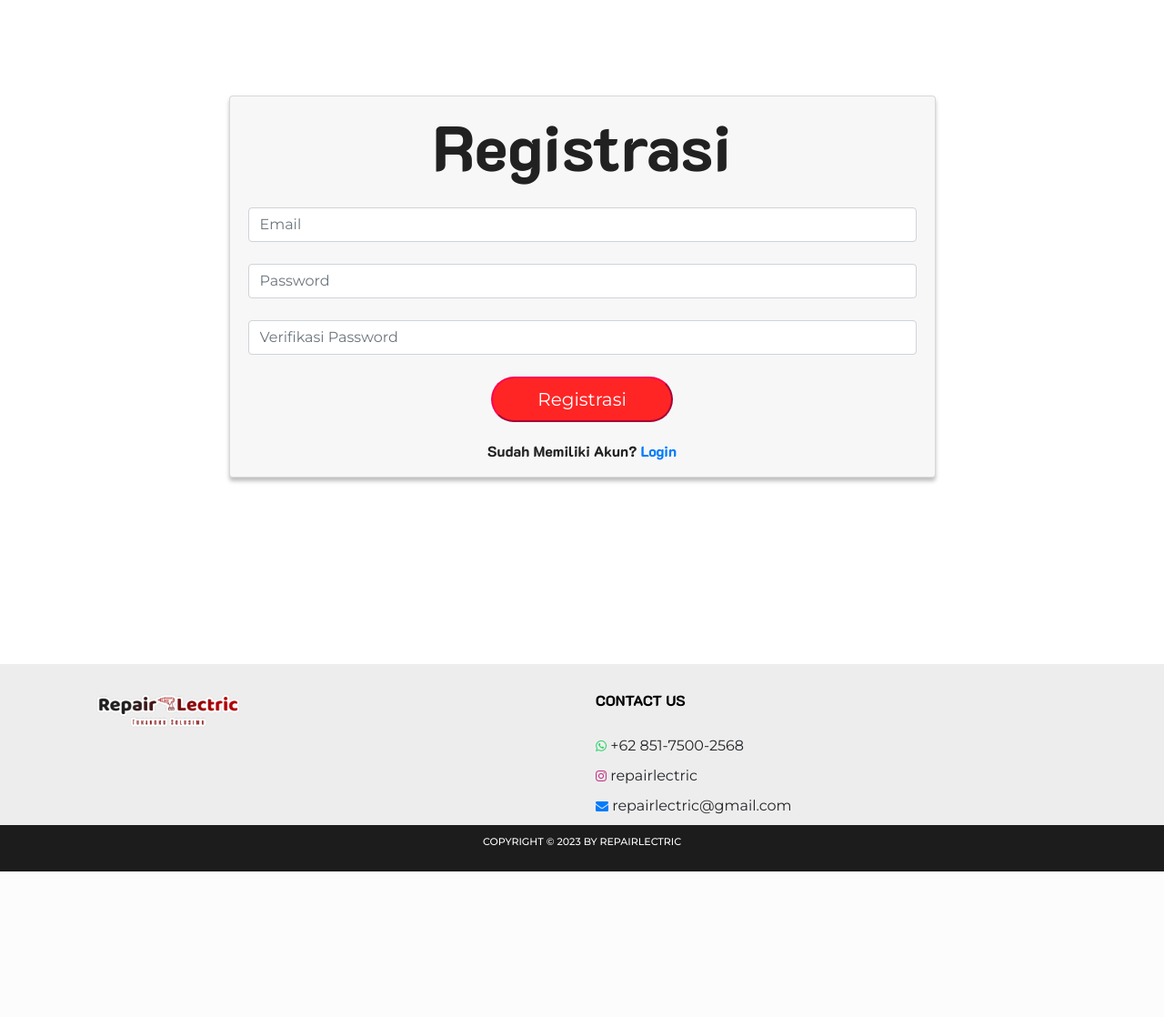
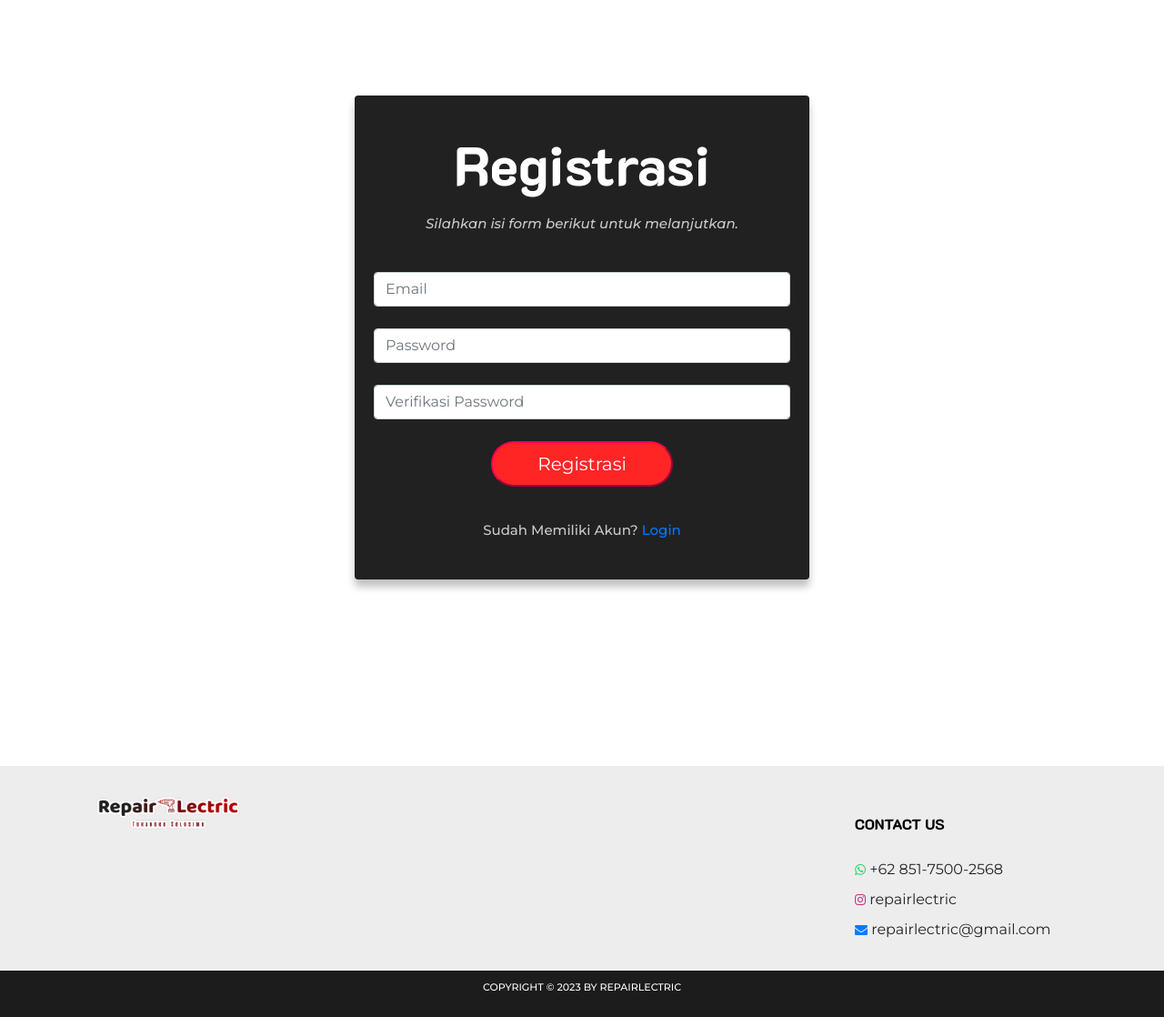
Before and after one commit to shofiraya/Website_repair, a PHP site: page /registrasi.php in a window 1280 px wide. Shown: the part 135-1253 px from the top of the page at 91% size. Before the commit the page ends 1093 px from the top, so only its background shows below. Run offline with PHP 8.4, Linux system fonts and the light colour scheme.

Commit message:
Update registrasi.php

```diff
--- a/Website/registrasi.php
+++ b/Website/registrasi.php
@@ -36,14 +36,74 @@ if (isset($_POST['registrasi'])) {
     <!-- Main Stylesheets -->
     <link rel="stylesheet" href="css/style.css" />
 
-
     <!--[if lt IE 9]>
         <script src="https://oss.maxcdn.com/html5shiv/3.7.2/html5shiv.min.js"></script>
         <script src="https://oss.maxcdn.com/respond/1.4.2/respond.min.js"></script>
     <![endif]-->
     <style>
+        h1 {
+            color: white;
+            font-size: 60px;
+        }
+        p {
+            color: #cacaca;
+            text-align: center;
+        }
 
+        .login-section .container-form,
+        .registrasi-section .container-form {
+            display: flex;
+            justify-content: center;
+            align-items: center;
 
+            /* Mengatur tinggi container agar mengisi tinggi viewport */
+        }
+
+        .login-section p,
+        .registrasi-section p {
+            margin-bottom: 20px;
+            padding-top: 10px;
+        }
+
+        .login-section .card,
+        .registrasi-section .card {
+            background: #ffffff;
+            padding-top: 20px;
+            color: white;
+            width: 70%;
+            /* Menggunakan lebar 100% agar kartu memenuhi lebar container */
+            max-width: 500px;
+            /* Mengatur lebar maksimum kartu */
+            background: #212121;
+            height: 100%;
+            box-shadow: 0px 8px 8px rgba(0, 0, 0, 0.25);
+        }
+
+        .login-section .card input[type="submit"],
+        .registrasi-section .card input[type="submit"] {
+            border-radius: 100px;
+            background: #ff2525;
+            border-color: #fc0254;
+            width: 200px;
+            height: 50px;
+            flex-shrink: 0;
+            color: #FFF;
+            font-size: 20px;
+        }
+
+        .login-section .card input[type="submit"]:hover,
+        .login-section .card input[type="button"]:hover,
+        .registrasi-section .card input[type="submit"]:hover,
+        .registrasi-section .card input[type="button"]:hover {
+            color: black;
+            background-color: rgb(192, 192, 192);
+            border: none;
+        }
+
+        .login-section label, .registrasi-section label {
+            color: #868686;
+            color: #cacaca;
+        }
     </style>
 </head>
 
@@ -88,22 +148,21 @@ if (isset($_POST['registrasi'])) {
     <!-- Header section end -->
     <section class="login-section spad">
         <div class="container container-form">
-            <div class="card">
+            <div class="card"><br>
                 <h1 class="card-title" align="center">Registrasi</h1>
+                <p><em>Silahkan isi form berikut untuk melanjutkan.</em></p>
                 <div class="card-body">
                     <form action="#" method="post">
                         <input type="text" class="form-control" id="merekInput" placeholder="Email" autocomplete="off"
-                            name="email">
-                        <br>
+                            name="email" required><br>
                         <input type="password" class="form-control" id="jamInput" placeholder="Password"
-                            autocomplete="off" name="password"><br>
+                            autocomplete="off" name="password" required><br>
                         <input type="password" class="form-control" id="jamInput" placeholder="Verifikasi Password"
-                            autocomplete="off" name="password2"><br>
+                            autocomplete="off" name="password2" required><br>
                         <div class="d-grid gap-2 d-md-flex justify-content-md-center">
                             <input type="submit" value="Registrasi" name="registrasi"><br><br>
                         </div><br>
-                        <h6 align="center">Sudah Memiliki Akun? <a href="login.php">Login</a></h6>
-
+                        <p align="center">Sudah Memiliki Akun? <a href="login.php">Login</a></p>
                     </form>
                 </div>
             </div>
@@ -114,8 +173,11 @@ if (isset($_POST['registrasi'])) {
 	<footer class="footer-section">
 		<div class="container">
 			<div class="row">
-				<div class="col-xl-6 col-lg-7 order-lg-2">
-					<div class="footer-widget">
+                <div class="col-xl-9 col-lg-8 order-lg-1">
+                    <img src="img/logo_repair.png" alt="">
+                </div>
+                <div class="col-xl-3 col-lg-4 order-lg-2">
+                    <div class="footer-widget"><br>
                         <h2>Contact Us</h2>
                         <ul class="contact-list">
                             <li><a href="https://wa.me/6285175002568" target="_blank"><i class="fa fa-whatsapp"
@@ -126,13 +188,8 @@ if (isset($_POST['registrasi'])) {
                                         style="color: #007BFF;"></i></a> repairlectric@gmail.com</li>
                         </ul>
                     </div>
-
                 </div>
-				<div class="col-xl-6 col-lg-5 order-lg-1">
-					<img src="img/logo_repair.png" alt="">
-				</div>
-			</div>
-
+            </div><br>
 		</div>
 		<div class="copyright">
 			<!-- Link back to Colorlib can't be removed. Template is licensed under CC BY 3.0. -->
@@ -150,7 +207,5 @@ if (isset($_POST['registrasi'])) {
     <script src="js/owl.carousel.min.js"></script>
     <script src="js/mixitup.min.js"></script>
     <script src="js/main.js"></script>
-
 </body>
-
 </html>
```
Lines whose indentation alone changed are shown as unchanged.
